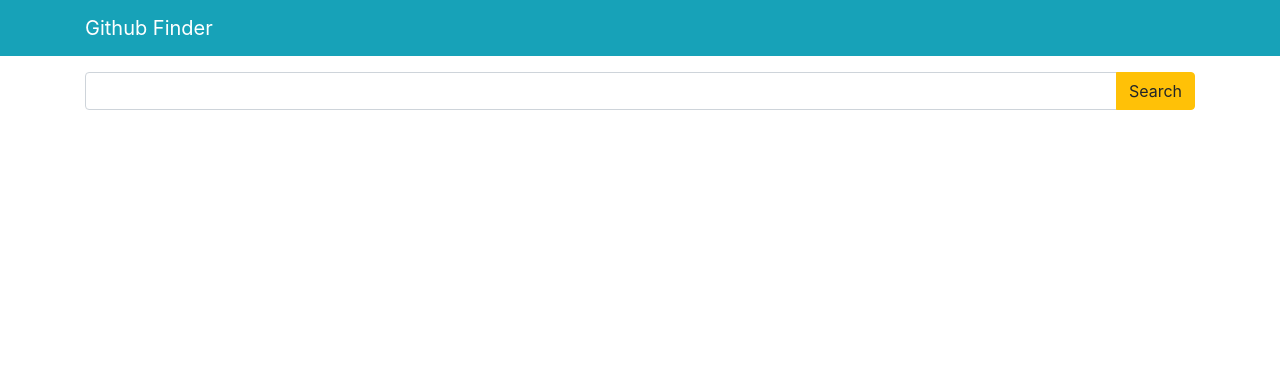
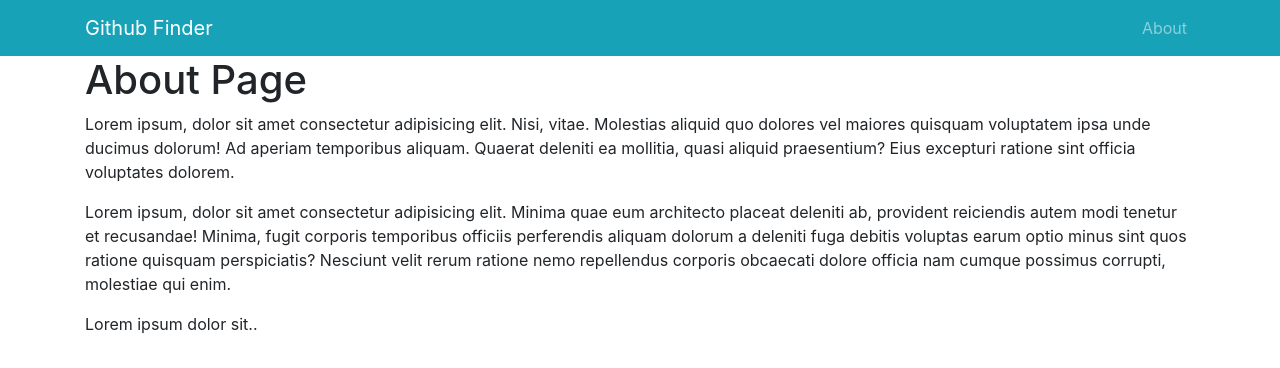
Before and after one commit to senceralp01/React-GithubFinder, a React app: page /about in a window 1280 px wide. Shown: the top 368 px of the page. Built offline with nearby package versions, Linux system fonts and the light colour scheme; the HTML template or start-up script is replaced by a standard one.

Commit message:
Added React Router

```diff
--- /dev/null
+++ b/src/components/About.js
@@ -0,0 +1,12 @@
+import React from 'react'
+
+const About = () => (
+    <div className="container">
+        <h1>About Page</h1>
+        <p>Lorem ipsum, dolor sit amet consectetur adipisicing elit. Nisi, vitae. Molestias aliquid quo dolores vel maiores quisquam voluptatem ipsa unde ducimus dolorum! Ad aperiam temporibus aliquam. Quaerat deleniti ea mollitia, quasi aliquid praesentium? Eius excepturi ratione sint officia voluptates dolorem.</p>
+        <p>Lorem ipsum, dolor sit amet consectetur adipisicing elit. Minima quae eum architecto placeat deleniti ab, provident reiciendis autem modi tenetur et recusandae! Minima, fugit corporis temporibus officiis perferendis aliquam dolorum a deleniti fuga debitis voluptas earum optio minus sint quos ratione quisquam perspiciatis? Nesciunt velit rerum ratione nemo repellendus corporis obcaecati dolore officia nam cumque possimus corrupti, molestiae qui enim.</p>
+        <span>Lorem ipsum dolor sit..</span>
+    </div>
+);
+
+export default About;
--- a/src/components/App.js
+++ b/src/components/App.js
@@ -1,8 +1,10 @@
 import React, { Component, Fragment } from 'react'
+import { BrowserRouter, Route, Switch, Link, NavLink} from 'react-router-dom';
 import Navbar from './Navbar';
 import Users from './Users';
 import Search from './Search';
 import Alert from './Alert';
+import About from './About';
 import axios from 'axios';
 
 export class App extends Component {
@@ -45,9 +47,12 @@ export class App extends Component {
 
   render() {
     return ( // Kapsayıcı elaman olarak boş yere <div> kullanmak yerine <React.Fragment> yada <Fragment> ya da <> kullanılır.
-      <>
+      <BrowserRouter>
         <Navbar />
         <Alert alert={this.state.alert} />
+        <Switch>
+          <Route exact path="/" render={ props => (
+              <>
                 <Search
                   searchUsers={this.searchUsers}
                   clearResults={this.clearResults}
@@ -56,6 +61,10 @@ export class App extends Component {
                 />
                 <Users users={this.state.users} loading={this.state.loading} />
               </>
+          )} />
+          <Route path="/about" component={About} />
+        </Switch>
+      </BrowserRouter>
     )
   }
 }
--- a/src/components/Navbar.js
+++ b/src/components/Navbar.js
@@ -1,14 +1,22 @@
 import React, { Component } from 'react';
 import PropTypes from 'prop-types';
+import { Link } from 'react-router-dom';
 
 export class Navbar extends Component {
   render() {
     return (
-        <nav className="navbar navbar-dark bg-info">
+        <nav className="navbar navbar-expand-sm navbar-dark bg-info">
             <div className="container">
-                <a href="#" className="navbar-brand">
+                <Link to="/" className="navbar-brand">
                     <i className={this.props.icon}></i> {this.props.title}
-                </a>
+                </Link>
+                <div className="collapse navbar-collapse">
+                    <ul className="navbar-nav ml-auto">
+                        <li className="nav-item">
+                            <Link to="about" className="nav-link" >About</Link>
+                        </li>
+                    </ul>
+                </div>
             </div>
         </nav>
     )
```
Also changed, not shown: 1 other file (tests, documents, lock files or other folders). Lines whose indentation alone changed are shown as unchanged.
